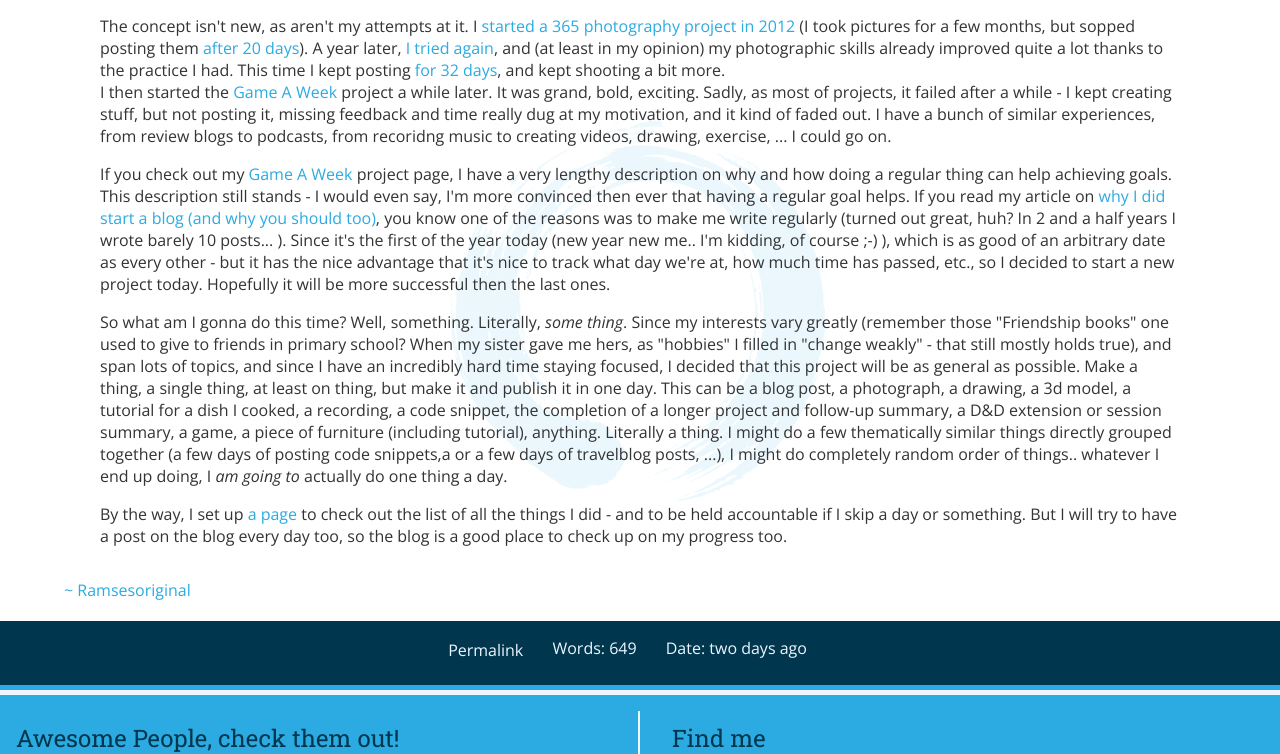
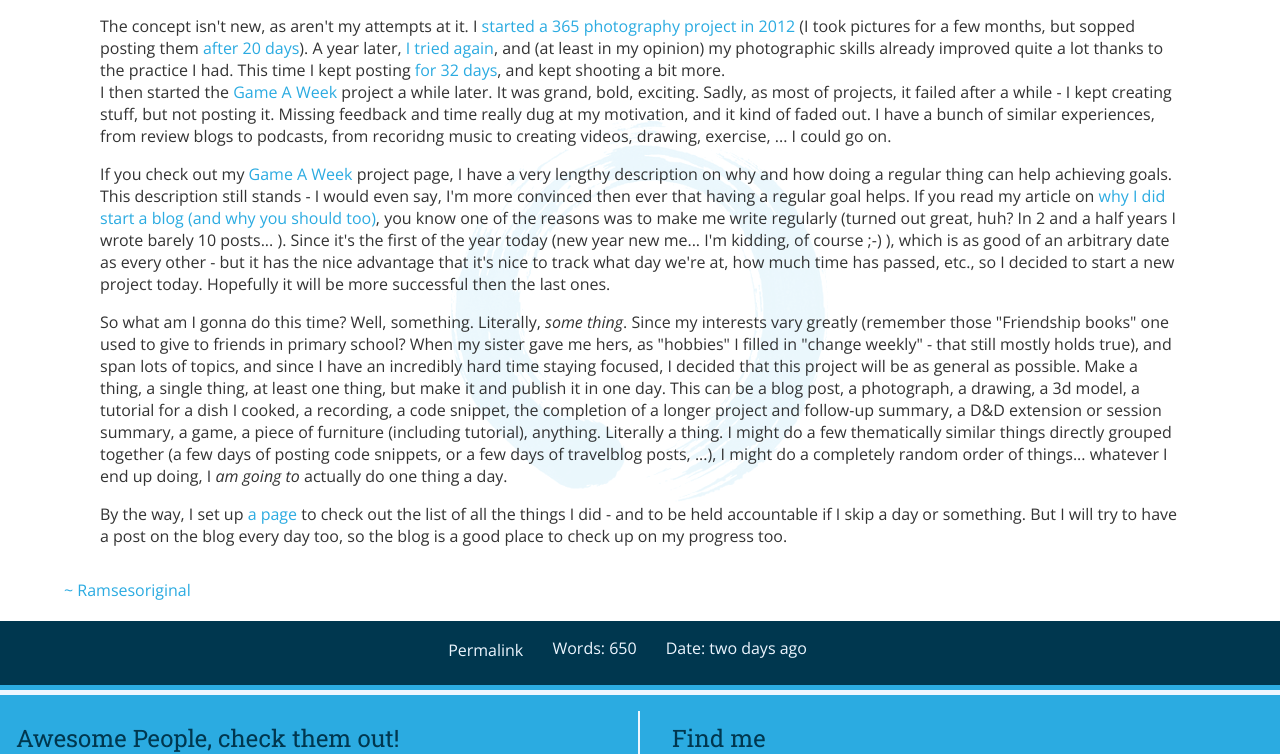
Before and after one commit to ramsesoriginal/ramsesoriginal.github.io, a Jekyll site: the page built from _posts/2017-01-01-a-thing-a-day.html, in a window 1280 px wide and 1400 px high, scrolled down 1811 px. Shown: the part 179-933 px from the top of the window. Built offline with Jekyll 4.4.1, drawn with Linux system fonts in a browser that asks for light colours; nearby versions of some CDN libraries; comment, search, counter and statistics services are not loaded.

Commit message:
Corrected typos

```diff
--- a/_posts/2017-01-01-a-thing-a-day.html
+++ b/_posts/2017-01-01-a-thing-a-day.html
@@ -18,10 +18,10 @@ preview: /assets/images/productivity.jpg
 	<figcaption>Working does not always mean being stuck inside in front of the computer - it just means work<br /> Shot by me, Tempelhofer Feld, Berlin, on the 06.07.2014</figcaption>
 </figure>
 
-<p>The concept isn't new, as aren't my attempts at it. I <a href="https://www.flickr.com/photos/ramsesoriginal/6618714779/">started a 365 photography project in 2012</a> (I took pictures for a few months, but sopped posting them <a hre="https://www.flickr.com/photos/ramsesoriginal/7297452164/in/photostream/">after 20 days</a>). A year later, <a href="https://www.flickr.com/photos/ramsesoriginal/8340319274/">I tried again</a>, and (at least in my opinion) my photographic skills already improved quite a lot thanks to the practice I had. This time I kept posting <a href="https://www.flickr.com/photos/ramsesoriginal/8442325592/">for 32 days</a>, and kept shooting a bit more.<br />I then started the <a href="{{ site.url }}/projects/GameAWeek/">Game A Week</a> project a while later. It was grand, bold, exciting. Sadly, as most of projects, it failed after a while - I kept creating stuff, but not posting it, missing feedback and time really dug at my motivation, and it kind of faded out. I have a bunch of similar experiences, from review blogs to podcasts, from recoridng music to creating videos, drawing, exercise, ... I could go on.</p>
+<p>The concept isn't new, as aren't my attempts at it. I <a href="https://www.flickr.com/photos/ramsesoriginal/6618714779/">started a 365 photography project in 2012</a> (I took pictures for a few months, but sopped posting them <a hre="https://www.flickr.com/photos/ramsesoriginal/7297452164/in/photostream/">after 20 days</a>). A year later, <a href="https://www.flickr.com/photos/ramsesoriginal/8340319274/">I tried again</a>, and (at least in my opinion) my photographic skills already improved quite a lot thanks to the practice I had. This time I kept posting <a href="https://www.flickr.com/photos/ramsesoriginal/8442325592/">for 32 days</a>, and kept shooting a bit more.<br />I then started the <a href="{{ site.url }}/projects/GameAWeek/">Game A Week</a> project a while later. It was grand, bold, exciting. Sadly, as most of projects, it failed after a while - I kept creating stuff, but not posting it. Missing feedback and time really dug at my motivation, and it kind of faded out. I have a bunch of similar experiences, from review blogs to podcasts, from recoridng music to creating videos, drawing, exercise, ... I could go on.</p>
 
-<p>If you check out my <a href="{{ site.url }}/projects/GameAWeek/">Game A Week</a> project page, I have a very lengthy description on why and how doing a regular thing can help achieving goals. This description still stands - I would even say, I'm more convinced then ever that having a regular goal helps. If you read my article on <a href="{{ site.url }}/why-ramses-started-this-blog/">why I did start a blog (and why you should too)</a>, you know one of the reasons was to make me write regularly (turned out great, huh? In 2 and a half years I wrote barely 10 posts... ). Since it's the first of the year today (new year new me.. I'm kidding, of course ;-) ), which is as good of an arbitrary date as every other - but it has the nice advantage that it's nice to track what day we're at, how much time has passed, etc., so I decided to start a new project today. Hopefully it will be more successful then the last ones.</p>
+<p>If you check out my <a href="{{ site.url }}/projects/GameAWeek/">Game A Week</a> project page, I have a very lengthy description on why and how doing a regular thing can help achieving goals. This description still stands - I would even say, I'm more convinced then ever that having a regular goal helps. If you read my article on <a href="{{ site.url }}/why-ramses-started-this-blog/">why I did start a blog (and why you should too)</a>, you know one of the reasons was to make me write regularly (turned out great, huh? In 2 and a half years I wrote barely 10 posts... ). Since it's the first of the year today (new year new me... I'm kidding, of course ;-) ), which is as good of an arbitrary date as every other - but it has the nice advantage that it's nice to track what day we're at, how much time has passed, etc., so I decided to start a new project today. Hopefully it will be more successful then the last ones.</p>
 
-<p>So what am I gonna do this time? Well, something. Literally, <em>some thing</em>. Since my interests vary greatly (remember those "Friendship books" one used to give to friends in primary school? When my sister gave me hers, as "hobbies" I filled in "change weakly" - that still mostly holds true), and span lots of topics, and since I have an incredibly hard time staying focused, I decided that this project will be as general as possible. Make a thing, a single thing, at least on thing, but make it and publish it in one day. This can be a blog post, a photograph, a drawing, a 3d model, a tutorial for a dish I cooked, a recording, a code snippet, the completion of a longer project and follow-up summary, a D&amp;D extension or session summary, a game, a piece of furniture (including tutorial), anything. Literally a thing. I might do a few thematically similar things directly grouped together (a few days of posting code snippets,a or a few days of travelblog posts, ...), I might do completely random order of things.. whatever I end up doing, I <em>am going to</em> actually do one thing a day.</p>
+<p>So what am I gonna do this time? Well, something. Literally, <em>some thing</em>. Since my interests vary greatly (remember those "Friendship books" one used to give to friends in primary school? When my sister gave me hers, as "hobbies" I filled in "change weekly" - that still mostly holds true), and span lots of topics, and since I have an incredibly hard time staying focused, I decided that this project will be as general as possible. Make a thing, a single thing, at least one thing, but make it and publish it in one day. This can be a blog post, a photograph, a drawing, a 3d model, a tutorial for a dish I cooked, a recording, a code snippet, the completion of a longer project and follow-up summary, a D&amp;D extension or session summary, a game, a piece of furniture (including tutorial), anything. Literally a thing. I might do a few thematically similar things directly grouped together (a few days of posting code snippets, or a few days of travelblog posts, ...), I might do a completely random order of things... whatever I end up doing, I <em>am going to</em> actually do one thing a day.</p>
 
 <p>By the way, I set up <a href="{{ site.url }}/projects/ThingADay/">a page</a> to check out the list of all the things I did - and to be held accountable if I skip a day or something. But I will try to have a post on the blog every day too, so the blog is a good place to check up on my progress too. </p>
```
